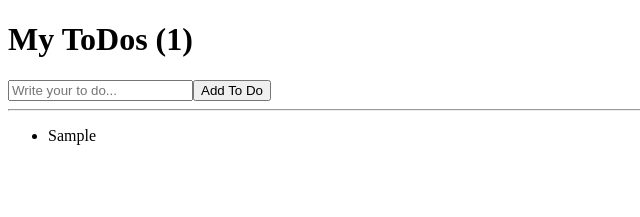
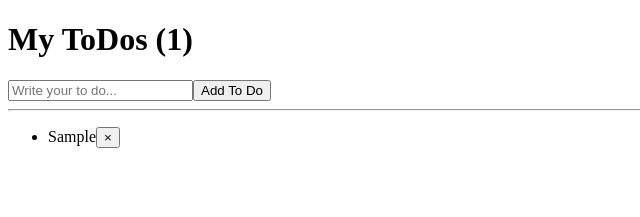
Before and after one commit to yermyerm/react-basic, a React (Create React App) app: page / in a window 1280 px wide. Both pictures are taken after typing "Sample" into the empty fields and a click on the button "Add To Do". Shown: the top 217 px of the page, without its empty margins (0-640 px from the left). Built offline with nearby package versions, Linux system fonts and the light colour scheme.

Commit message:
7.1  To Do List delete 기능 추가

```diff
--- a/package.json
+++ b/package.json
@@ -9,7 +9,7 @@
     "prop-types": "^15.8.1",
     "react": "^18.2.0",
     "react-dom": "^18.2.0",
-    "react-scripts": "5.0.1",
+    "react-scripts": "^5.0.1",
     "web-vitals": "^2.1.4"
   },
   "scripts": {
--- a/src/App.js
+++ b/src/App.js
@@ -4,12 +4,17 @@ function App() {
   const [toDo, setToDo] = useState("");
   const [toDos, setToDos] = useState([]);
   const onChange = (event) => setToDo(event.target.value);
+  const deleteToDo = (idx) => {
+    setToDos((currentToDos) =>
+      currentToDos.filter((toDo, toDoIdx) => idx !== toDoIdx)
+    );
+  };
   const onSubmit = (event) => {
     event.preventDefault();
     if (toDo === "") {
       return;
     }
-    setToDos((currentToDos) => [toDo, ...currentToDos]);
+    setToDos((currentToDos) => [...currentToDos, toDo]);
     setToDo("");
   };
   return (
@@ -27,7 +32,10 @@ function App() {
       <hr />
       <ul>
         {toDos.map((toDo, idx) => (
-          <li key={idx}>{toDo}</li>
+          <li key={idx}>
+            {toDo}
+            <button onClick={() => deleteToDo(idx)}>×</button>
+          </li>
         ))}
       </ul>
     </div>
```
Also changed, not shown: 1 other file (tests, documents, lock files or other folders).
